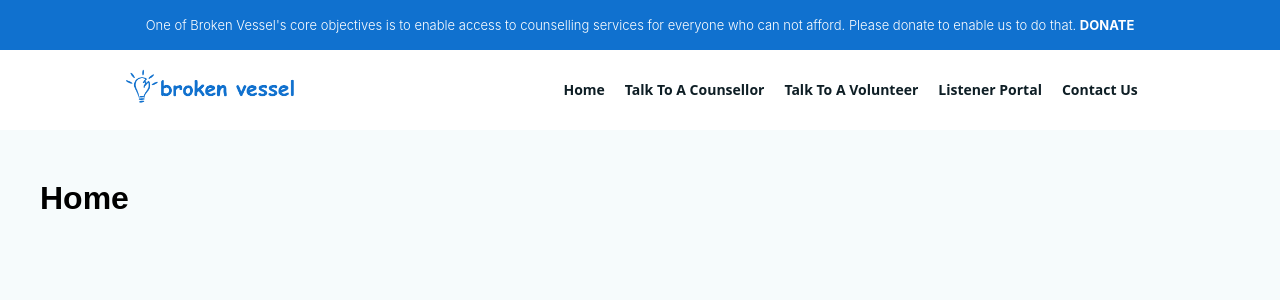
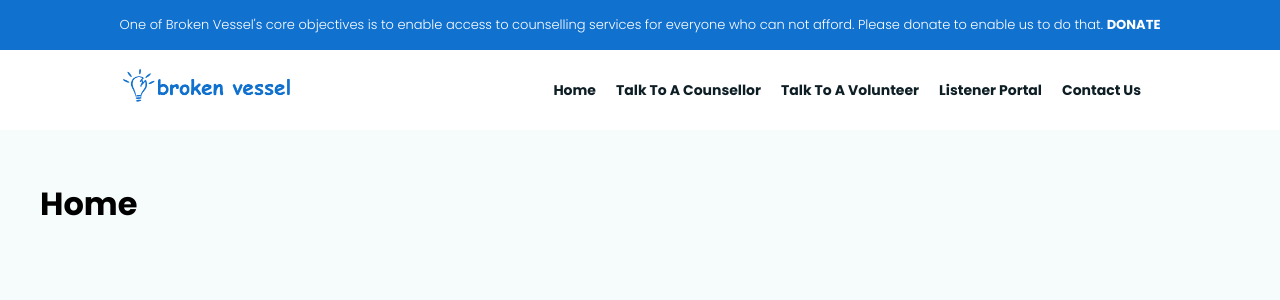
Before and after one commit to rmauritsson/brokenvessel_serverless, a React (Create React App) app: page / in a window 1280 px wide. Shown: the top 300 px of the page. Built offline with nearby package versions, Linux system fonts and the light colour scheme.

Commit message:
Checking in git ignore changes

```diff
--- a/package.json
+++ b/package.json
@@ -3,6 +3,7 @@
   "version": "0.1.0",
   "private": true,
   "dependencies": {
+    "@material-ui/core": "^4.11.4",
     "@testing-library/jest-dom": "^5.11.4",
     "@testing-library/react": "^11.1.0",
     "@testing-library/user-event": "^12.1.10",
--- a/src/App.scss
+++ b/src/App.scss
@@ -1,3 +1,5 @@
+@import url("https://fonts.googleapis.com/css2?family=Poppins:wght@100;200;300;400;700&display=swap");
+
 *,
 *::before,
 *::after {
@@ -8,6 +10,7 @@
 
 body {
   background-color: #f6fbfc;
+  font-family: "Poppins", sans-serif;
 }
 
 $primaryColor: #1071cf;
@@ -17,8 +20,6 @@
   max-width: 1200px;
   margin: auto;
   margin-top: 50px;
-
-  font-family: "proxima-nova", sans-serif;
 }
 
 /************ TOP BAR JS*******************/
@@ -53,7 +54,6 @@
   overflow: hidden;
   justify-content: space-around;
   background-color: white;
-  font-family: "Open Sans";
 
   img {
     max-height: 40px;
@@ -102,3 +102,5 @@
     }
   }
 }
+
+//
```
Also changed, not shown: 1 other file (tests, documents, lock files or other folders).
